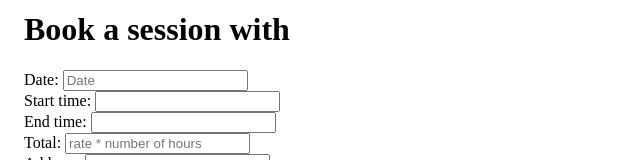
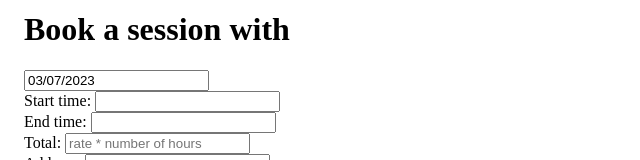
Before and after one commit to robynspaulding/yogiBear_react, a React (Vite) app: page /yogis/1 in a window 1280 px wide. Shown: the part 392-552 px from the top of the page, without its empty margins (0-640 px from the left). Built offline with nearby package versions, Linux system fonts and the light colour scheme; no server answers.

Commit message:
installed react datepicker with css for bookings date selection

```diff
--- a/package.json
+++ b/package.json
@@ -11,6 +11,7 @@
   "dependencies": {
     "axios": "^1.3.4",
     "react": "^18.2.0",
+    "react-datepicker": "^4.10.0",
     "react-dom": "^18.2.0",
     "react-router-dom": "^6.8.2"
   },
--- a/src/BookingsIndex.jsx
+++ b/src/BookingsIndex.jsx
@@ -1,6 +1,5 @@
 import { useState, useEffect } from "react";
 import axios from "axios";
-import { YogisIndex } from "./YogisIndex";
 
 export function BookingsIndex(props) {
   const [bookings, setBookings] = useState([]);
--- a/src/BookingsNew.jsx
+++ b/src/BookingsNew.jsx
@@ -1,5 +1,8 @@
 import axios from "axios";
+import React, { useState } from "react";
 import { useParams } from "react-router-dom";
+import DatePicker from "react-datepicker";
+import "react-datepicker/dist/react-datepicker.css";
 
 export function BookingsNew(props) {
   const idParams = useParams();
@@ -20,6 +23,8 @@ export function BookingsNew(props) {
     event.target.reset();
   };
 
+  const [startDate, setStartDate] = useState(new Date());
+
   return (
     <div>
       <h1>Book a session with {props.yogi.name}</h1>
@@ -30,8 +35,11 @@ export function BookingsNew(props) {
         <div>
           <input name="yogi_name" type="hidden" defaultValue={props.yogi.name} />
         </div>
+        {/* <div>
+          Date: <input name="date" type="text" placeholder="Date" />
+        </div> */}
         <div>
-          Date: <input name="date" type="text" placeholder="Date" />
+          <DatePicker selected={startDate} onChange={(date) => setStartDate(date)} value={startDate} name="date" />
         </div>
         <div>
           Start time: <input name="start_time" type="text" placeholder={props.yogi.available_start_time} />
```
Also changed, not shown: 1 other file (tests, documents, lock files or other folders).
